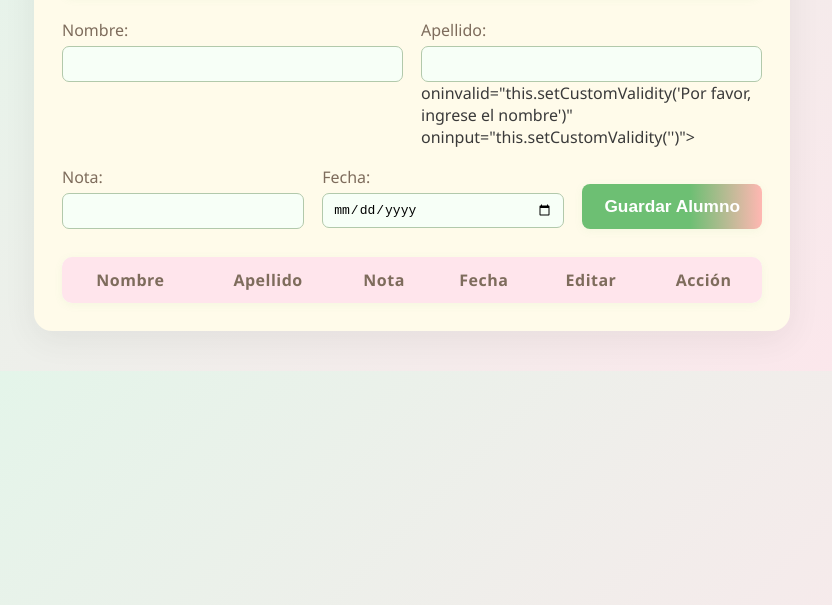
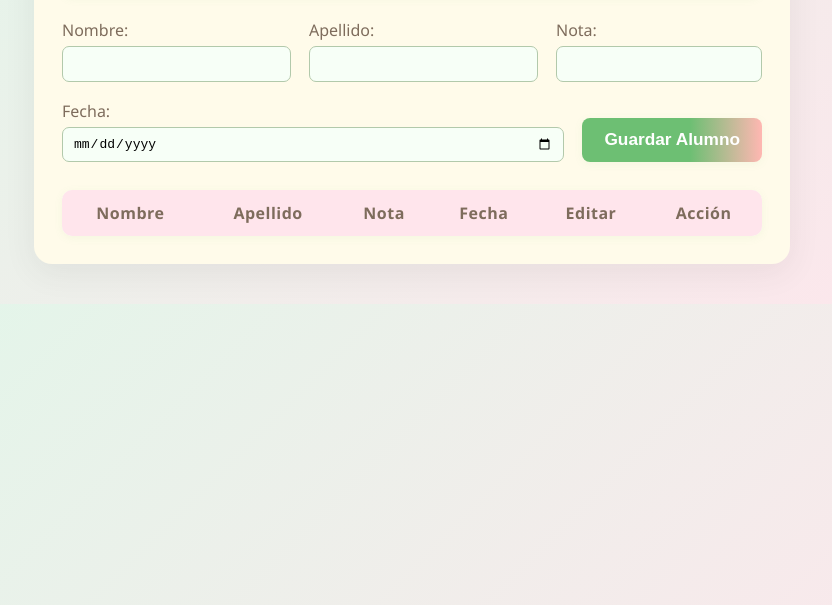
Before and after one commit to Fercita-Solar/clase3js2, a plain HTML site: page index.html in a window 1280 px wide. Shown: the part 195-800 px from the top of the page, without its empty margins (228-1060 px from the left). Drawn offline with Linux system fonts and the light colour scheme.

Commit message:
Style – estilos implementados en proyecto

```diff
--- a/index.html
+++ b/index.html
@@ -23,8 +23,7 @@
                 <input type="text" id="lastName" required
                 oninvalid="this.setCustomValidity('Por favor, ingrese el apellido')"
                 oninput="this.setCustomValidity('')">
-                oninvalid="this.setCustomValidity('Por favor, ingrese el nombre')"
-                oninput="this.setCustomValidity('')">
+
             </div>
             <div class="form-group">
                 <label for="grade">Nota:</label>
```
